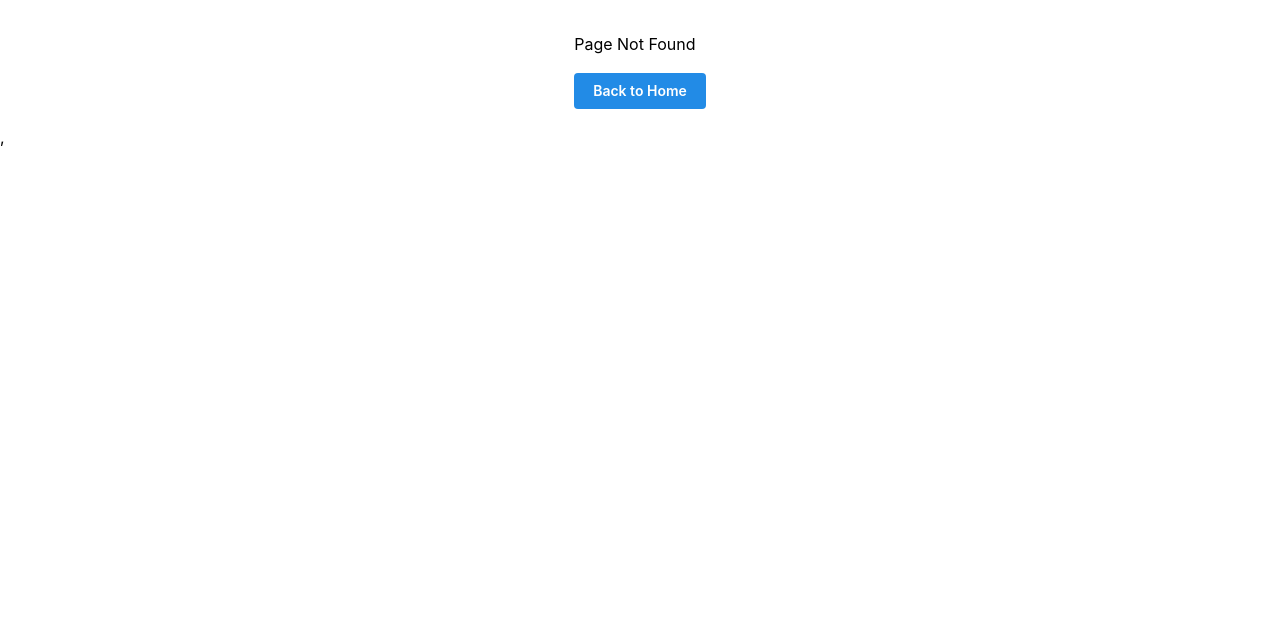
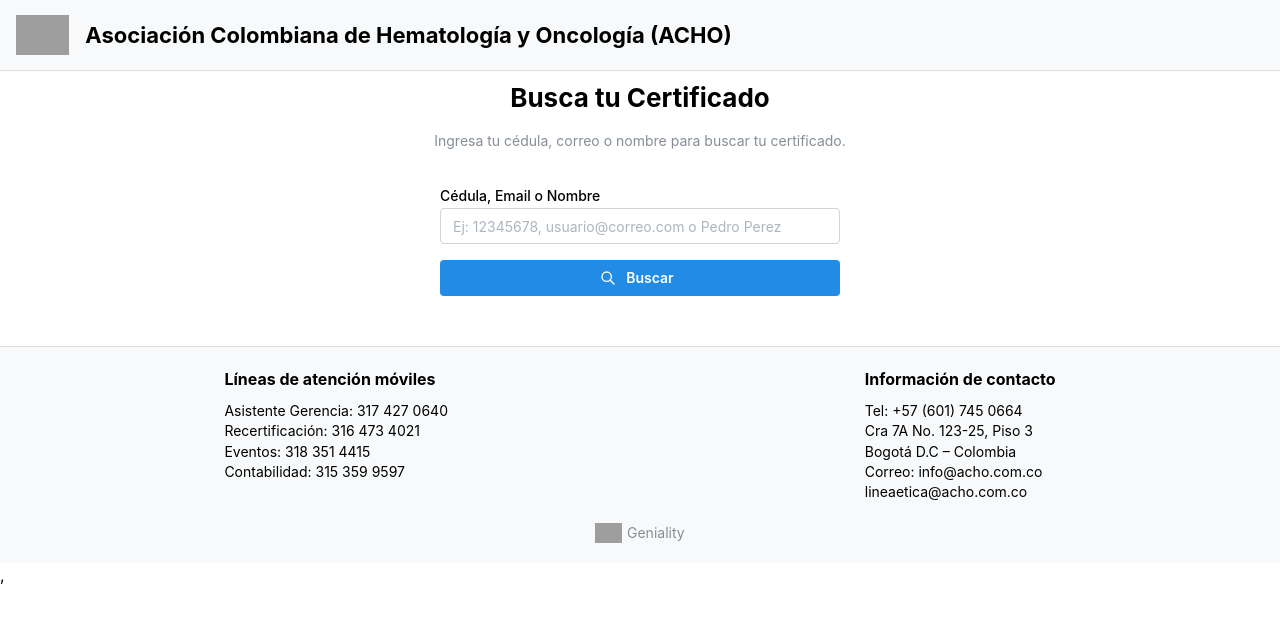
Before and after one commit to genialityco/certificate-app, a React (Vite) app: page /organization/1 in a window 1280 px wide. Before the commit this address had no page. Shown: the top 620 px of the page. Built offline with nearby package versions, Linux system fonts and the light colour scheme; grey boxes are pictures that could not be loaded.

Commit message:
feat(landing): añade landing de organización

```diff
--- a/src/pages/Dashboard/Dashboard.tsx
+++ b/src/pages/Dashboard/Dashboard.tsx
@@ -141,6 +141,7 @@
     const updatedProperties = properties.filter((_, i) => i !== index)
     setProperties(updatedProperties)
   }
+
   const handleUpdateProperties = async () => {
     try {
       // Combina las propiedades existentes con las nuevas
@@ -179,10 +180,17 @@
     }
   }
 
+  const handleGoToOrganizationLanding = (organizationId: string | undefined) => {
+    navigate(`/organization/${organizationId}`)
+  }
+
   return (
     <Container>
       <Group justify="space-between" mt="md">
         <h1>Administrar certificados</h1>
+        <Button onClick={() => handleGoToOrganizationLanding(organizationId)}>
+          Ir a la landing
+        </Button>
         <Button onClick={() => setIsModalOpen(true)} leftSection={<IconPlus />}>
           Crear nuevo certificado
         </Button>
--- /dev/null
+++ b/src/pages/OrganizationLanding/OrganizationLanding.tsx
@@ -0,0 +1,278 @@
+/* eslint-disable @typescript-eslint/no-explicit-any */
+import { FC, useState } from 'react'
+
+// import { useNavigate } from 'react-router-dom'
+import {
+  Box,
+  Button,
+  Card,
+  Center,
+  Container,
+  Flex,
+  Group,
+  Text,
+  TextInput,
+  Title,
+} from '@mantine/core'
+import { IconSearch } from '@tabler/icons-react'
+import { debounce } from 'lodash'
+
+import { searchAttendees } from '@/services/api/attendeeService'
+import { searchMembers } from '@/services/api/memberService'
+import notification from '@/utils/notification'
+
+const OrganizationLanding: FC = () => {
+  const [attended, setAttended] = useState('')
+  const [membersResults, setMembersResults] = useState<any[]>([])
+  const [attendeesResults, setAttendeesResults] = useState<any[]>([])
+  const [searchError, setSearchError] = useState('')
+  const [isSearching, setIsSearching] = useState(false)
+
+  // const navigate = useNavigate()
+
+  const handleMemberClick = async (memberId: string) => {
+    try {
+      setIsSearching(true)
+      setAttendeesResults([])
+
+      const filtersAttendee = { memberId }
+      const attendeeData = await searchAttendees(filtersAttendee)
+      const attendees = attendeeData?.data?.items ?? []
+
+      if (attendees.length === 0) {
+        notification.error({
+          message: 'No se encontraron certificados para este miembro.',
+        })
+      } else {
+        setAttendeesResults(attendees)
+      }
+    } catch (error) {
+      notification.error({ message: 'Error al consultar certificados de este miembro.' })
+    } finally {
+      setIsSearching(false)
+    }
+  }
+
+  const handleSearch = debounce(async () => {
+    try {
+      setIsSearching(true)
+      setSearchError('')
+      setMembersResults([])
+      setAttendeesResults([])
+
+      const isNumeric = /^\d+$/.test(attended)
+      const isEmail = /^[^\s@]+@[^\s@]+\.[^\s@]+$/.test(attended)
+
+      const filters = isNumeric
+        ? { 'properties.idNumber': attended }
+        : isEmail
+          ? { 'properties.email': attended }
+          : { 'properties.fullName': attended }
+
+      const memberData = await searchMembers(filters, { page: 1, limit: 5 })
+      const items = memberData?.data?.items ?? []
+
+      if (items.length === 0) {
+        setSearchError('No se encontró ningún miembro con esos criterios.')
+      } else if (items.length === 1) {
+        // Si solo hay un resultado, lo seleccionamos automáticamente:
+        setMembersResults(items)
+        handleMemberClick(items[0]._id)
+      } else {
+        // Si hay más de uno, mostramos la lista para que hagan clic
+        setMembersResults(items)
+      }
+    } catch (error) {
+      setSearchError('Ha ocurrido un error al buscar miembros.')
+    } finally {
+      setIsSearching(false)
+    }
+  }, 300)
+
+  const navigateToCertificateDetail = (attendee: any) => {
+    const userId = attendee?.userId?._id || attendee.memberId
+    const certificateId = attendee.eventId._id
+    const url = `/certificate/${certificateId}/${userId}`
+
+    window.open(url, '_blank')
+  }
+
+  return (
+    <>
+      {/* Header fijo en la parte superior */}
+      <div
+        style={{
+          width: '100%',
+          padding: '15px 0',
+          backgroundColor: '#f8f9fa',
+          position: 'fixed',
+          top: 0,
+          left: 0,
+          zIndex: 1000,
+          borderBottom: '1px solid #ddd',
+        }}
+      >
+        <Container size="xl">
+          <Group justify="space-between">
+            <Group>
+              <img
+                src="https://ik.imagekit.io/6cx9tc1kx/LOGOSIMBOLO_ASOCIACION.png?updatedAt=1727378755557"
+                height={40}
+                alt="Logo de la organización"
+              />
+              <Title order={3} style={{ margin: 0 }}>
+                Asociación Colombiana de Hematología y Oncología (ACHO)
+              </Title>
+            </Group>
+          </Group>
+        </Container>
+      </div>
+
+      {/* Contenido principal */}
+      <Container size="sm" style={{ marginTop: 80 }}>
+        <Center>
+          <Title order={2}>Busca tu Certificado</Title>
+        </Center>
+        <Center mt="md">
+          <Text size="sm" c="dimmed" ta="center">
+            Ingresa tu cédula, correo o nombre para buscar tu certificado.
+          </Text>
+        </Center>
+
+        <Center mt="xl">
+          <Box style={{ width: '100%', maxWidth: 400 }}>
+            <TextInput
+              label="Cédula, Email o Nombre"
+              placeholder="Ej: 12345678, usuario@correo.com o Pedro Perez"
+              value={attended}
+              onChange={(e) => setAttended(e.currentTarget.value)}
+              mb="md"
+            />
+            <Button
+              fullWidth
+              onClick={handleSearch}
+              leftSection={<IconSearch size={16} />}
+              loading={isSearching}
+            >
+              Buscar
+            </Button>
+          </Box>
+        </Center>
+
+        {searchError && (
+          <Center mt="xl">
+            <Text color="red">{searchError}</Text>
+          </Center>
+        )}
+
+        {membersResults.length > 1 && (
+          <Container mt="xl">
+            <Title order={4} mb="sm">
+              Selecciona tu nombre:
+            </Title>
+            {membersResults.map((member) => {
+              const { _id, properties } = member
+              return (
+                <Card
+                  key={_id}
+                  shadow="sm"
+                  p="lg"
+                  mb="md"
+                  onClick={() => handleMemberClick(_id)}
+                  style={{ cursor: 'pointer' }}
+                >
+                  <Text size="sm" fw={500}>
+                    {properties?.fullName}
+                  </Text>
+                  <Text size="xs" color="dimmed">
+                    Documento: {properties?.idNumber} | Correo: {properties?.email}
+                  </Text>
+                </Card>
+              )
+            })}
+          </Container>
+        )}
+
+        {attendeesResults.length > 0 && (
+          <Container mt="xl">
+            <Title order={4} mb="sm">
+              Certificados disponibles (haz clic para ver el detalle):
+            </Title>
+            {attendeesResults.map((att) => (
+              <Card
+                key={att._id}
+                shadow="sm"
+                p="lg"
+                mb="md"
+                onClick={() => navigateToCertificateDetail(att)}
+                style={{ cursor: 'pointer' }}
+              >
+                <Text>{att.eventId.name}</Text>
+                <Text size="sm" fw={500}>
+                  {att.memberId.properties?.fullName ?? 'Asistente sin nombre'}
+                </Text>
+                <Text size="xs" color="dimmed">
+                  Correo: {att.memberId.properties?.email}
+                </Text>
+              </Card>
+            ))}
+          </Container>
+        )}
+      </Container>
+
+      {/* Footer */}
+      <footer
+        style={{
+          backgroundColor: '#f8f9fa',
+          padding: '20px 0',
+          marginTop: '50px',
+          borderTop: '1px solid #ddd',
+        }}
+      >
+        <Container size="xl">
+          {/* Datos de contacto */}
+          <Flex justify="space-around">
+            {/* Líneas de atención móviles */}
+            <Box>
+              <Title order={5} mb="xs">
+                Líneas de atención móviles
+              </Title>
+              <Text size="sm">Asistente Gerencia: 317 427 0640</Text>
+              <Text size="sm">Recertificación: 316 473 4021</Text>
+              <Text size="sm">Eventos: 318 351 4415</Text>
+              <Text size="sm">Contabilidad: 315 359 9597</Text>
+            </Box>
+
+            {/* Información de contacto */}
+            <Box>
+              <Title order={5} mb="xs">
+                Información de contacto
+              </Title>
+              <Text size="sm">Tel: +57 (601) 745 0664</Text>
+              <Text size="sm">Cra 7A No. 123-25, Piso 3</Text>
+              <Text size="sm">Bogotá D.C – Colombia</Text>
+              <Text size="sm">Correo: info@acho.com.co</Text>
+              <Text size="sm">lineaetica@acho.com.co</Text>
+            </Box>
+          </Flex>
+
+          {/* Logo y crédito de Geniality en la parte inferior */}
+          <Center mt="lg">
+            <Flex align="center" gap="5px">
+              <img
+                src="https://ik.imagekit.io/6cx9tc1kx/LOGOS_GEN.iality_web-15.svg?updatedAt=1727378741215"
+                alt="Geniality"
+                style={{ height: 20 }}
+              />
+              <Text size="sm" c="dimmed">
+                Geniality
+              </Text>
+            </Flex>
+          </Center>
+        </Container>
+      </footer>
+    </>
+  )
+}
+
+export { OrganizationLanding }
--- /dev/null
+++ b/src/pages/OrganizationLanding/index.ts
@@ -0,0 +1 @@
+export * from './OrganizationLanding'
--- a/src/routes/Routes.tsx
+++ b/src/routes/Routes.tsx
@@ -59,7 +59,7 @@
       <Route
         path="/event/users/:eventId"
         lazy={async () => {
-          const { DataTable } = await import('@/pages/Dashboard')
+          const { DataTable } = await import('@/pages/Dashboard/DataTable')
           return {
             Component: DataTable,
           }
@@ -83,6 +83,15 @@
           }
         }}
       />
+      <Route
+        path="/organization/:organizationId"
+        lazy={async () => {
+          const { OrganizationLanding } = await import('@/pages/OrganizationLanding')
+          return {
+            Component: OrganizationLanding,
+          }
+        }}
+      />
     </>,
   ),
 )
```
